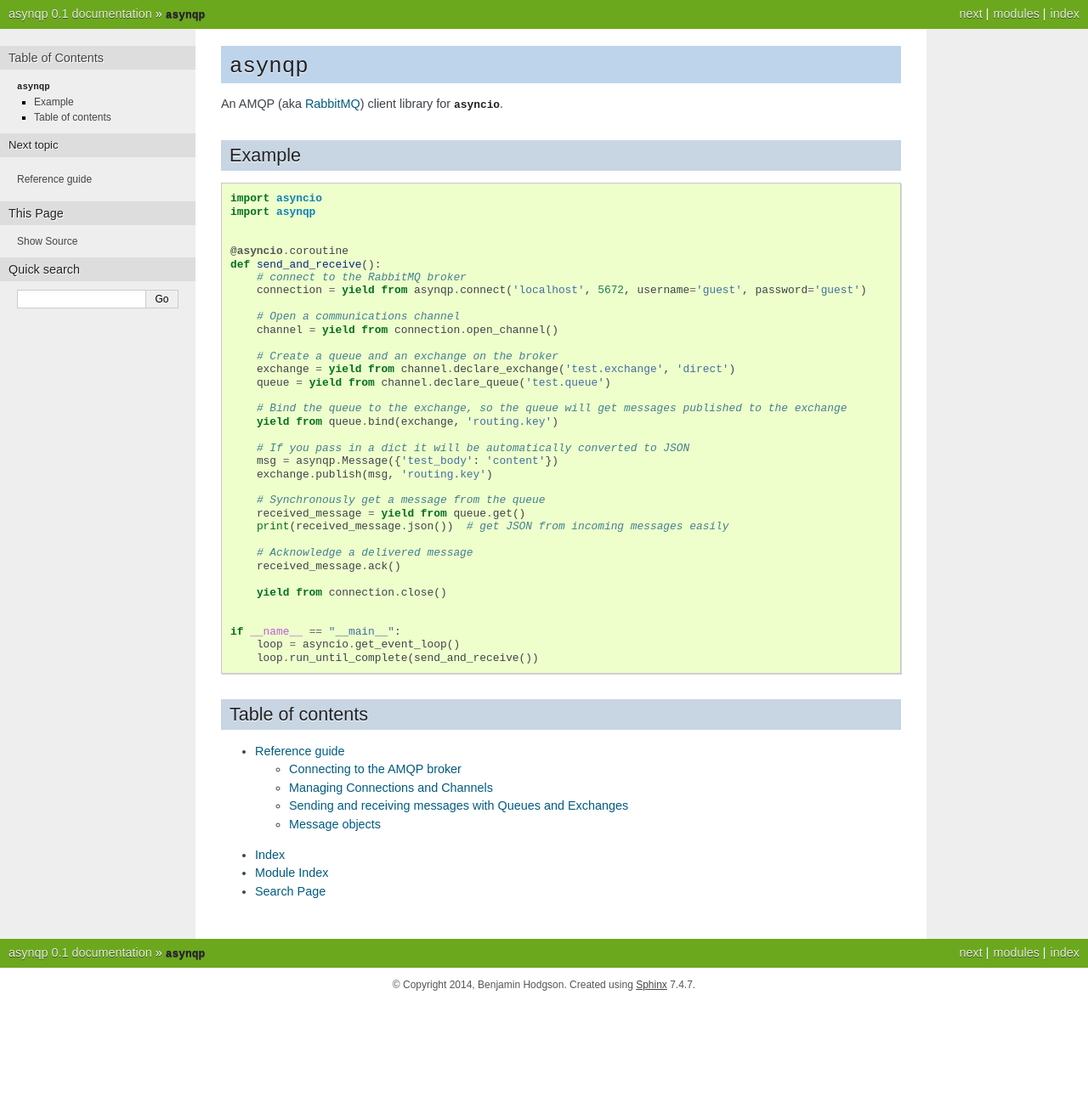
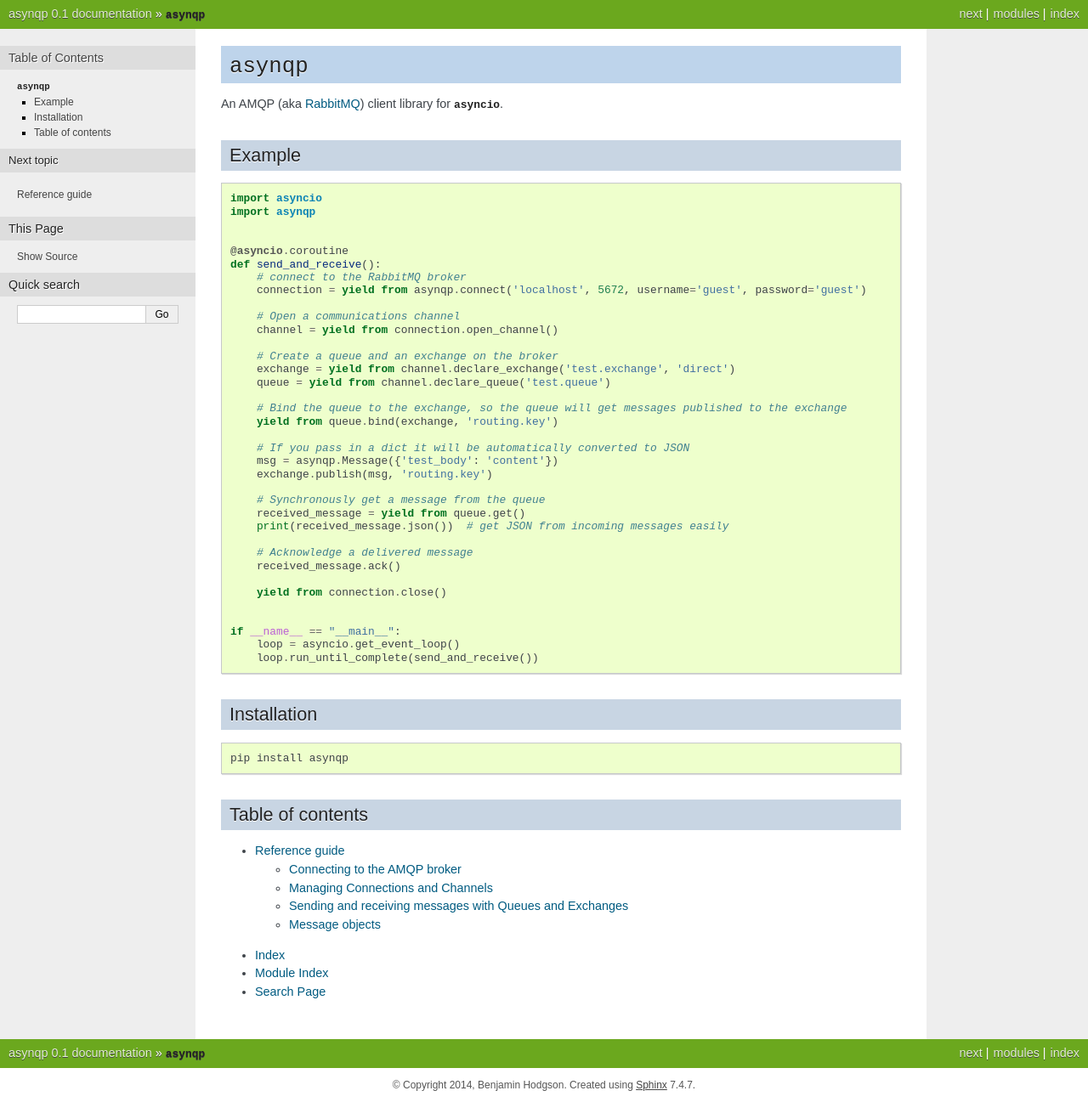
Before and after one commit to benjamin-hodgson/asynqp, a Sphinx documentation site: the page built from doc/index.rst, in a window 1280 px wide. Shown: the whole page at 85% size. Built offline with Sphinx 7.4.7, drawn with Linux system fonts in a browser that asks for light colours; before the commit the page ends 1179 px from its top, so only the background shows below that.

```diff
--- a/doc/index.rst
+++ b/doc/index.rst
@@ -50,6 +50,14 @@ Example
         loop.run_until_complete(send_and_receive())
 
 
+Installation
+------------
+
+::
+
+    pip install asynqp
+
+
 Table of contents
 -----------------
 .. toctree::
```
Also changed, not shown: README.md (+1 -1 lines), .travis.yml.
